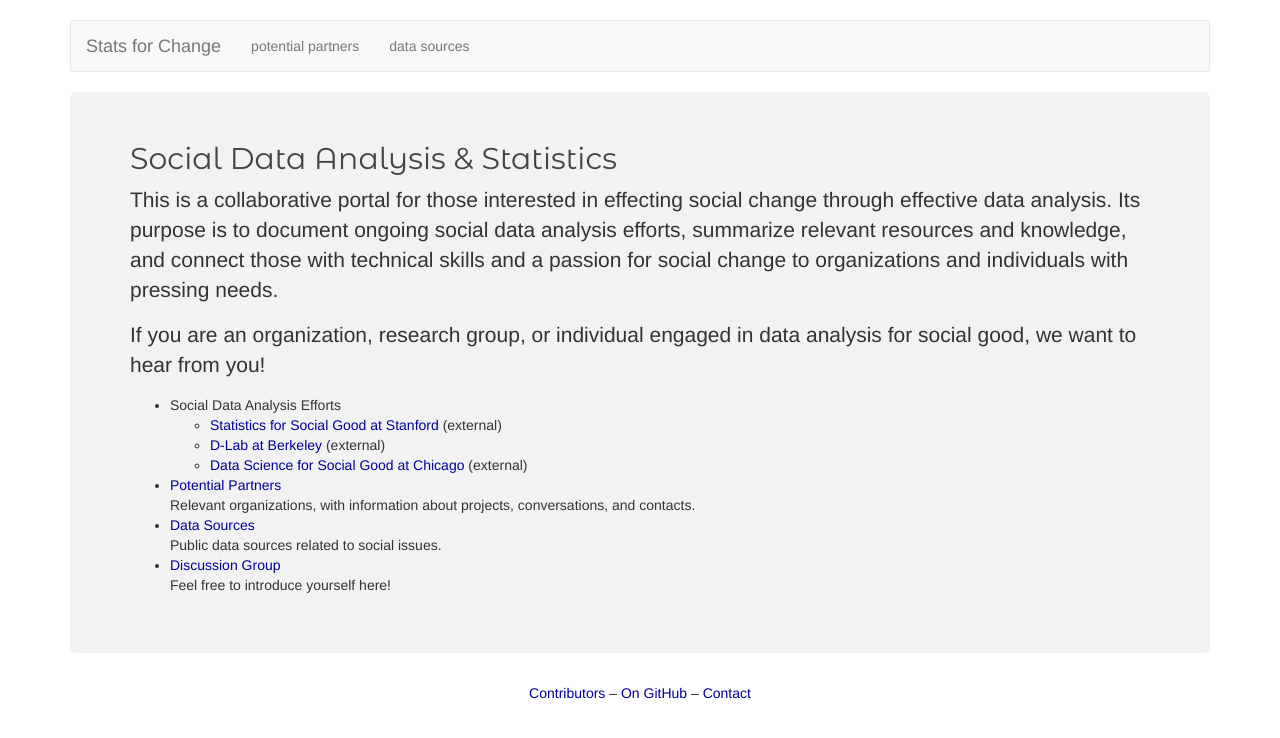
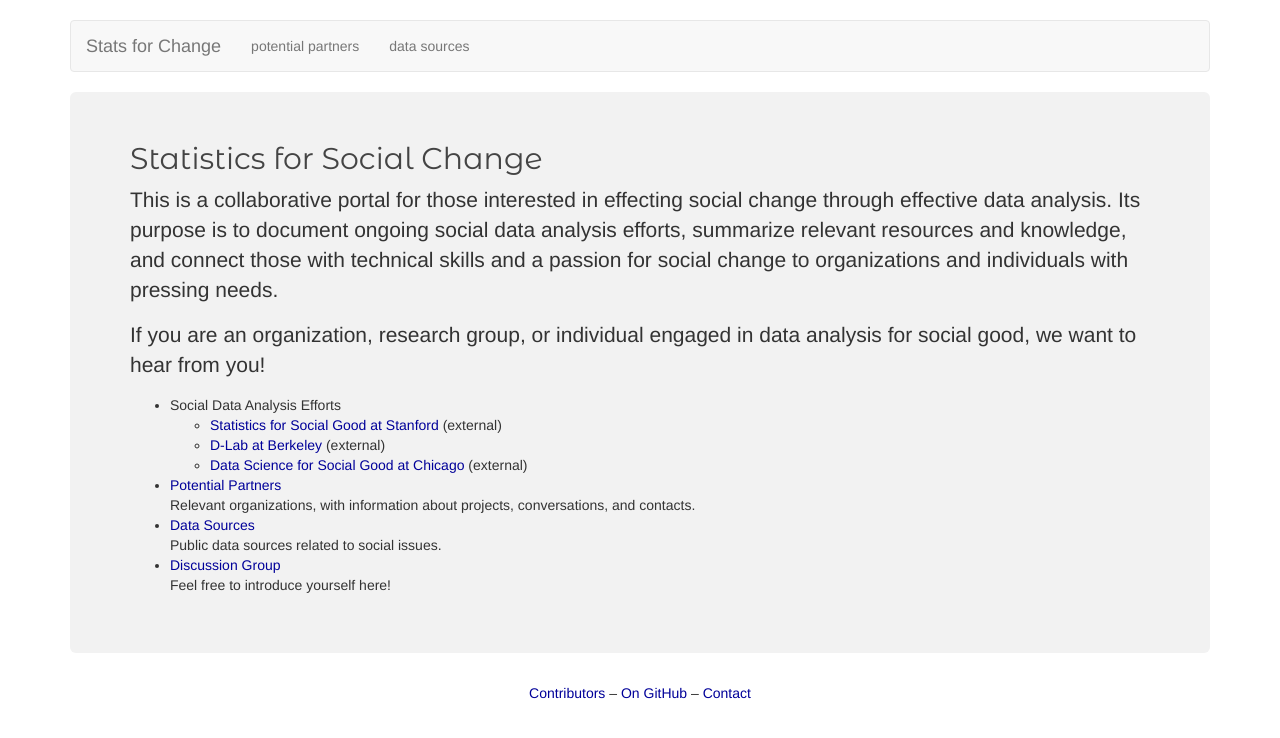
Before and after one commit to stats-for-change/stats-for-change.github.io, a Jekyll site: the page built from index.md, in a window 1280 px wide. Shown: the top 738 px of the page. Built offline with Jekyll 4.4.1, drawn with Linux system fonts in a browser that asks for light colours; nearby versions of some CDN libraries; Markdown is read by kramdown in place of the engine named in the settings.

Commit message:
Updating title

```diff
--- a/index.md
+++ b/index.md
@@ -1,8 +1,8 @@
 ---
 layout: default
-title: Social Data Analysis
+title: Statistics for Social Change
 ---
-Social Data Analysis & Statistics
+Statistics for Social Change
 --------------------------------
 This is a collaborative portal for those interested in effecting social change through effective data analysis.
 Its purpose is to document ongoing social data analysis efforts, summarize relevant resources and knowledge, and connect those with technical skills and a passion for social change to organizations and individuals with pressing needs.
```
